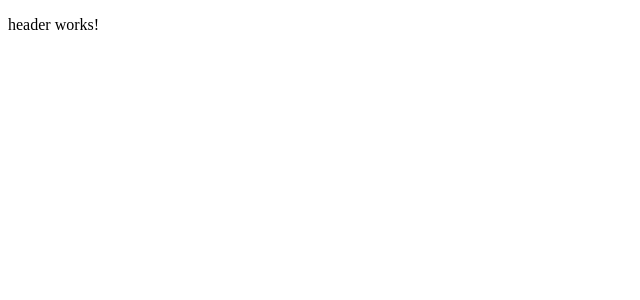
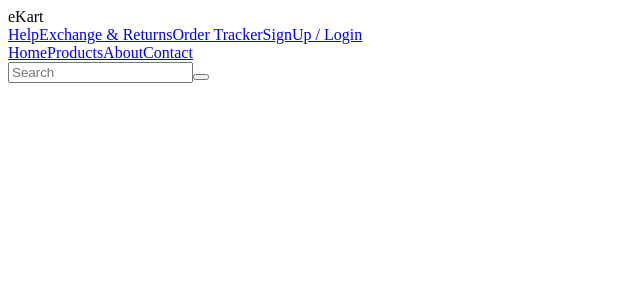
Before and after one commit to rclarian/angular-complete-course, an Angular app in the folder angular-ekart/: page / in a window 1280 px wide. Shown: the top 300 px of the page, without its empty margins (0-640 px from the left). Built offline with nearby package versions, Linux system fonts and the light colour scheme.

Commit message:
#08 View Template of Component
#08 View Template of Component

```diff
--- a/angular-ekart/src/app/header/header.component.html
+++ b/angular-ekart/src/app/header/header.component.html
@@ -1 +1,28 @@
-<p>header works!</p>
+<div class="ekart--header">
+    <div class="ekart-logo">
+        <!-- <img src="images/logo.jpeg" alt=""> -->
+        eKart
+    </div>
+    <div class="ekart--header--nav">
+        <div class="ekart--top--bar">
+            <a href="#">Help</a>
+            <a href="#">Exchange & Returns</a>
+            <a href="#">Order Tracker</a>
+            <a href="#">SignUp / Login</a>
+        </div>
+        <div class="ekart--bottom--bar">
+            <div class="ekart-menu">
+                <a href="#">Home</a>
+                <a href="#">Products</a>
+                <a href="#">About</a>
+                <a href="#">Contact</a>
+            </div>
+            <div class="ekart--search-bar">
+                <input type="text" class="ekart-search-box" placeholder="Search">
+                <button class="ekart--search--btn">
+                    <i class="fa fa fa-search" aria-hidden="true"></i>
+                </button>
+            </div>
+        </div>
+    </div>
+</div>
```
Also changed, not shown: 1 other file (tests, documents, lock files or other folders).
